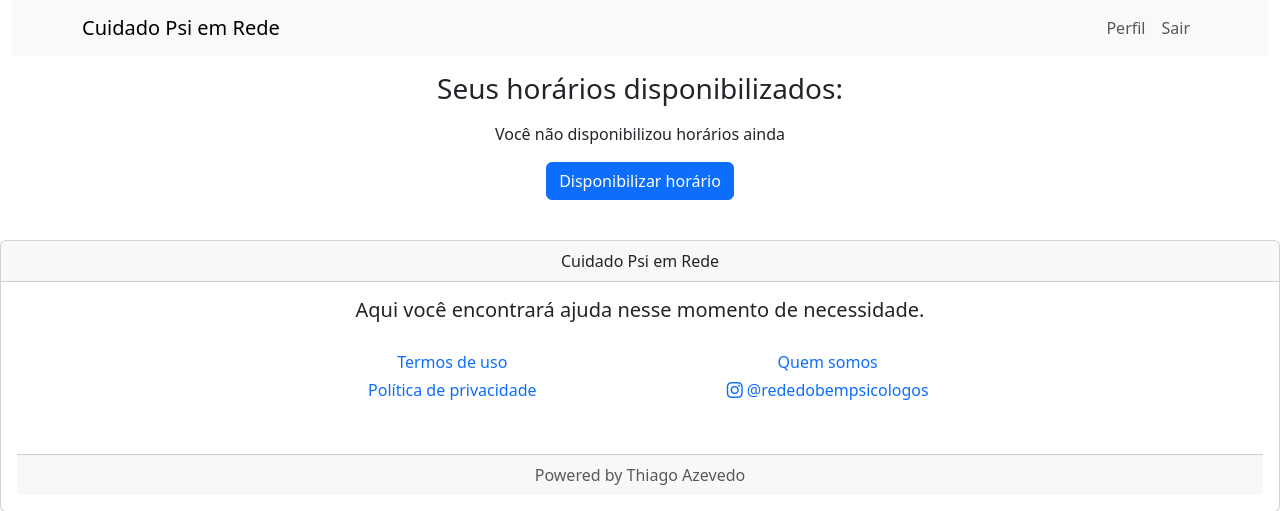
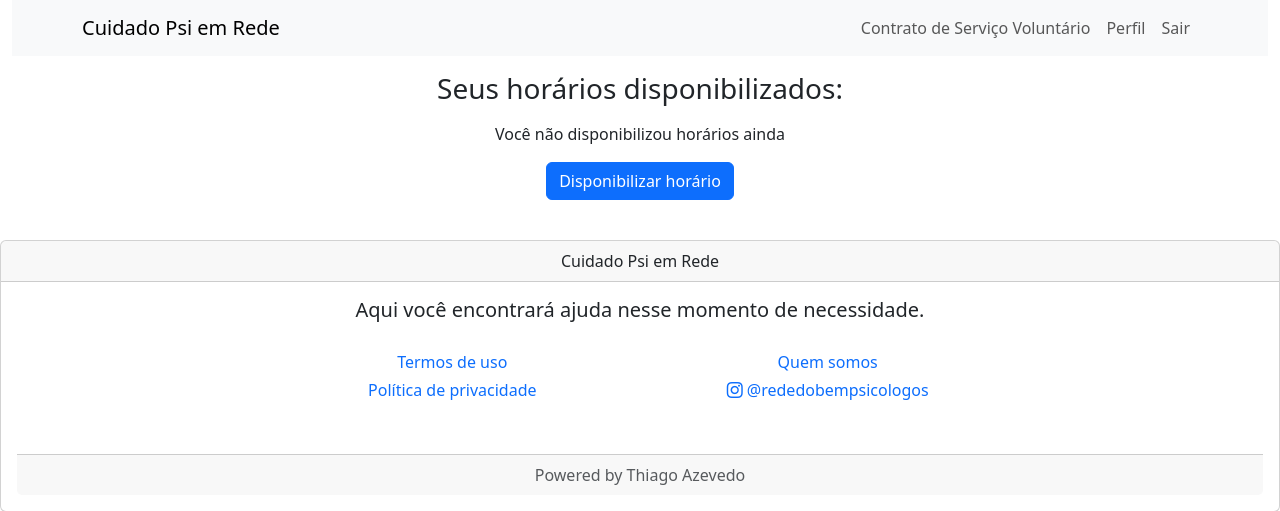
Before and after one commit to thiagoarvore/voluntary, a Django app: page /calendar_list/ in a window 1280 px wide. Shown: the top 511 px of the page. Run offline with Django 5.2, Linux system fonts and the light colour scheme; the visitor is signed in with stand-in values (Sample User, id 1); data comes from the database, SQL or seed files in the repository; data that the repository does not hold is empty; some libraries are stand-ins or nearby versions.

Commit message:
navbar add

```diff
--- a/templates/therapist/partials/navbar.html
+++ b/templates/therapist/partials/navbar.html
@@ -22,6 +22,9 @@
           </li>
         {% endif %}
         <li class="nav-item">
+          <a class="nav-link" href="{% url 'contract_page' %}">Contrato de Serviço Voluntário</a>
+        </li>
+        <li class="nav-item">
           <a class="nav-link" href="{% url 'profile' pk=user.profile %}">Perfil</a>
         </li>
         <li class="nav-item">
```
Lines whose indentation alone changed are shown as unchanged.
